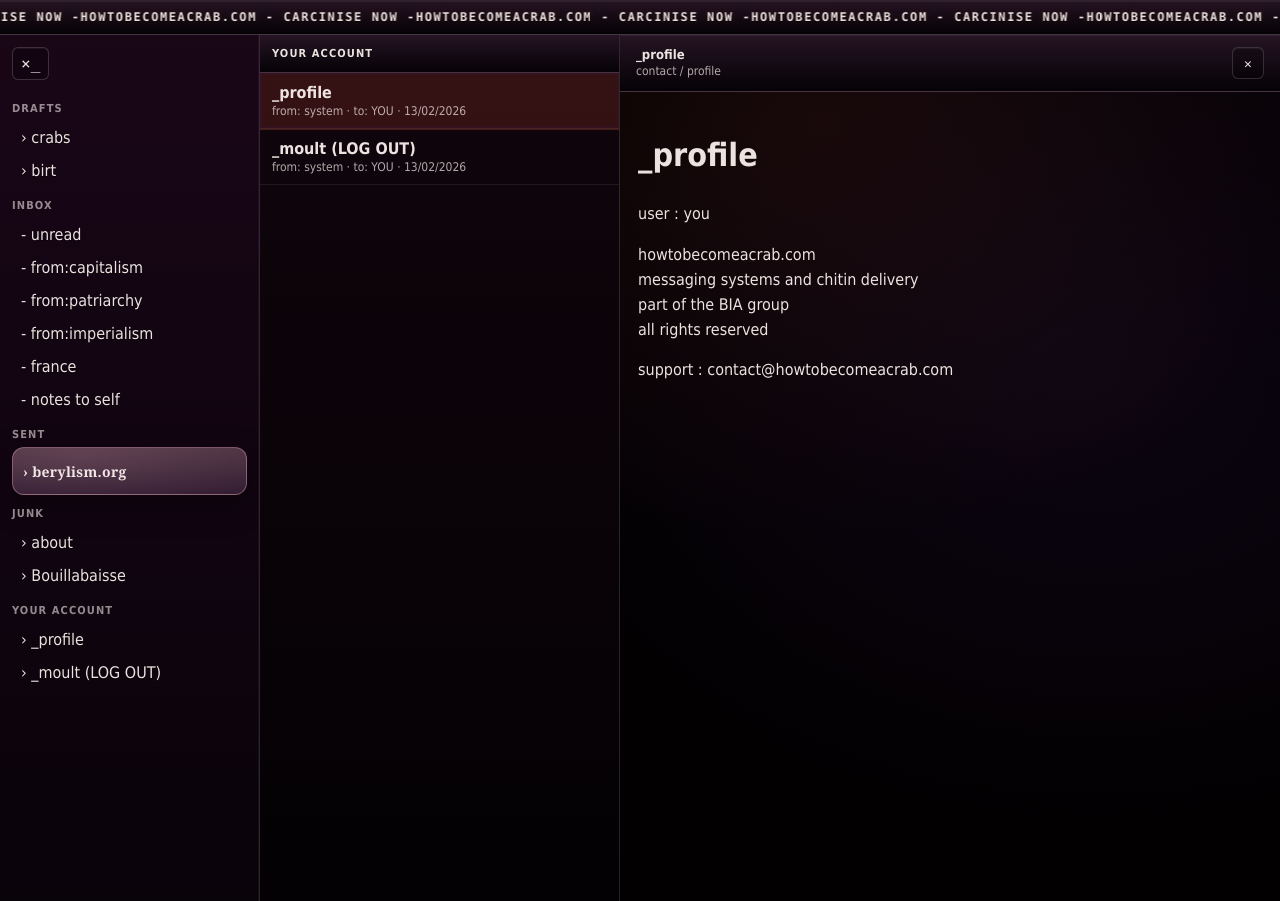
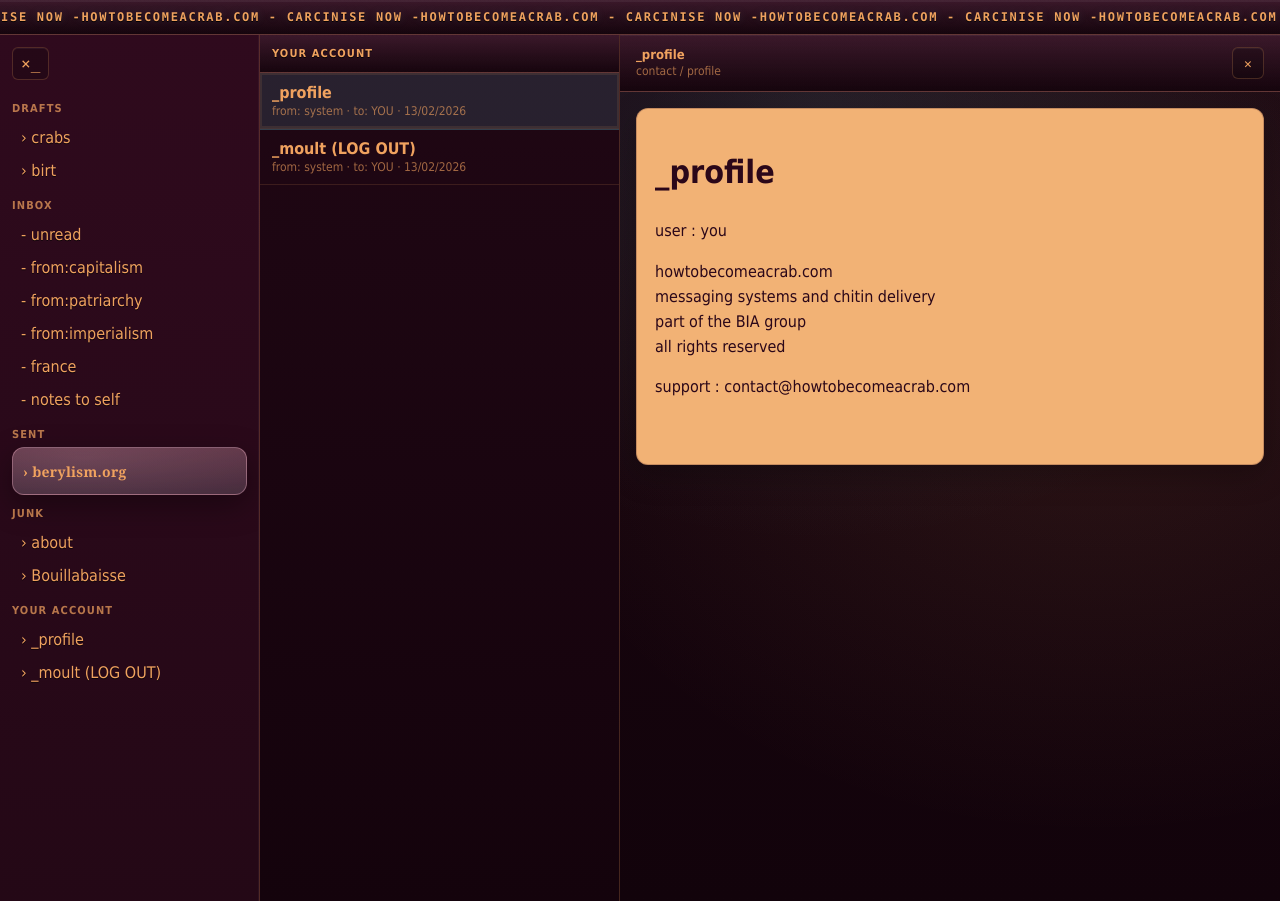
Before and after one commit to blhls/howtobecomeacrab, a Jekyll site: the page built from mail/account/index.md, in a window 1280 px wide. Built offline with Jekyll 4.4.1, drawn with Linux system fonts in a browser that asks for light colours.

Commit message:
Update mail.html

```diff
--- a/_layouts/mail.html
+++ b/_layouts/mail.html
@@ -1,759 +1,393 @@
 <!doctype html>
-
 <html lang="en">
-
 <head>
-
   <meta charset="utf-8" />
-
   <meta name="viewport" content="width=device-width, initial-scale=1" />
-
   <title>{% if page.title %}{{ page.title }} — {% endif %}{{ site.title }}</title>
 
-
-
   <style>
-
     :root{
-
       --topbar-h: 34px;
-
       --folders-w: 260px;
-
       --folders-w-mini: 64px;
-
       --list-w: 360px;
 
+      /* CORE PALETTE */
+      --burgundy-0: #1a0610;   /* deep velvet */
+      --burgundy-1: #240816;   /* panels */
+      --burgundy-2: #2f0a1d;   /* panel chrome */
+      --crab-ui:    #f0a25f;   /* light crab-orange (UI text / borders) */
+      --crab-paper: #f2b275;   /* email background */
+      --duck:       #5aa7b7;   /* accent */
+      --duck-2:     #3f8f9f;
 
+      --ink:        #2b0719;   /* burgundy text on crab paper */
+      --muted:      rgba(240,162,95,.78);
+      --muted2:     rgba(240,162,95,.62);
 
-      /* WARM night palette (no indigo/navy) */
+      --border:     rgba(240,162,95,.22);
+      --border2:    rgba(240,162,95,.14);
+      --shadow:     rgba(0,0,0,.55);
 
-      --bg0: #040204;
-
-      --bg1: #09030a;
-
-      --bg2: #11050d;
-
-      --bg3: #190617;
-
-
-
-      --violet: #3a1b5a;
-
-      --crab:   #c2462d;
-
-
-
-      --text:  rgba(255,245,242,.92);
-
-      --muted: rgba(255,245,242,.68);
-
-
-
-      --border:  rgba(255,245,242,.14);
-
-      --border2: rgba(255,245,242,.08);
-
+      --link:       #5aa7b7;   /* duck blue for links */
+      --linkHover:  #7fc7d4;
     }
-
-
 
     html, body { height: 100%; margin: 0; }
 
-
-
-    /* SAFE Latin UI stack first (prevents CJK fallback surprises) */
-
     body{
-
       font-family: Tahoma, Verdana, Arial, Helvetica, sans-serif;
-
-      color: var(--text);
-
+      color: var(--crab-ui);
       background:
-
-        radial-gradient(1100px 760px at 36% 18%, rgba(58,27,90,.46), transparent 62%),
-
-        radial-gradient(900px 700px at 74% 58%, rgba(194,70,45,.20), transparent 66%),
-
-        linear-gradient(180deg, var(--bg0), #020102);
-
+        radial-gradient(1200px 800px at 35% 20%, rgba(90,167,183,.16), transparent 62%),
+        radial-gradient(900px 700px at 75% 60%, rgba(240,162,95,.10), transparent 68%),
+        linear-gradient(180deg, var(--burgundy-0), #12030b);
     }
-
-
 
     body.folders-mini { --folders-w: var(--folders-w-mini); }
 
-
-
     .app{
-
       height: calc(100vh - var(--topbar-h));
-
       display: grid;
-
       grid-template-columns: var(--folders-w) var(--list-w) 1fr;
-
       min-height: 0;
-
     }
 
-
-
     /* ===== Top banner ===== */
-
     .topbar{
-
       position: sticky;
-
       top: 0;
-
       height: var(--topbar-h);
-
       border-bottom: 1px solid var(--border);
-
       overflow: hidden;
-
       z-index: 50;
-
       background:
-
-        linear-gradient(180deg, rgba(255,255,255,.06), rgba(0,0,0,.42)),
-
-        linear-gradient(180deg, var(--bg3), var(--bg1));
-
+        linear-gradient(180deg, rgba(255,255,255,.06), rgba(0,0,0,.40)),
+        linear-gradient(180deg, var(--burgundy-2), var(--burgundy-1));
       box-shadow: 0 2px 0 rgba(255,255,255,.05) inset;
-
     }
 
-
-
     .marquee{
-
       height: 100%;
-
       overflow: hidden;
-
       display: flex;
-
       align-items: center;
-
     }
 
-
-
     .track{
-
       display: inline-flex;
-
       align-items: center;
-
       width: max-content;
-
       animation: marquee 10s linear infinite;
-
       will-change: transform;
-
     }
 
-
-
     .chunk{
-
       display: inline-block;
-
       white-space: nowrap;
 
       font-family: "Lucida Console", Monaco, "Courier New", Courier, monospace;
-
       font-weight: 900;
-
       font-size: 12px;
-
-      letter-spacing: 1.6px;
-
+      letter-spacing: 1.7px;
       text-transform: uppercase;
 
-      color: rgba(255,245,242,.92);
-
-      text-shadow: 0 1px 0 rgba(0,0,0,.9), 0 0 10px rgba(194,70,45,.22);
-
+      color: var(--crab-ui);
+      text-shadow:
+        0 1px 0 rgba(0,0,0,.85),
+        0 0 10px rgba(90,167,183,.18);
     }
 
-
-
     @keyframes marquee{
-
       from { transform: translateX(0); }
-
       to   { transform: translateX(-50%); }
-
     }
 
-
-
     /* ===== Left folders ===== */
-
     .folders{
-
-      background: linear-gradient(180deg, var(--bg3), var(--bg1));
-
+      background: linear-gradient(180deg, var(--burgundy-2), var(--burgundy-1));
       border-right: 1px solid var(--border);
-
       padding: 12px;
-
       box-sizing: border-box;
-
       overflow: auto;
-
       box-shadow: -1px 0 0 rgba(255,255,255,.04) inset;
-
     }
 
-
-
     .toggle{
-
       display: inline-block;
-
       padding: 6px 8px;
-
-      border: 1px solid rgba(255,245,242,.18);
-
-      background: rgba(0,0,0,.22);
-
+      border: 1px solid var(--border);
+      background: rgba(0,0,0,.20);
       cursor: pointer;
-
       user-select: none;
-
       margin-bottom: 10px;
-
       border-radius: 6px;
-
-      color: var(--text);
-
+      color: var(--crab-ui);
       font-family: "Lucida Console", Monaco, "Courier New", Courier, monospace;
-
       box-shadow: 0 1px 0 rgba(255,255,255,.05) inset;
-
     }
-
-
 
     .group{ margin: 12px 0; }
 
-
-
     .group-title{
-
       font-weight: 800;
-
       font-size: 11px;
-
       letter-spacing: 1.1px;
-
-      opacity: .82;
-
+      opacity: .92;
       margin: 8px 0 6px;
-
       color: var(--muted);
-
       text-transform: uppercase;
-
     }
 
-
-
     .folder-item{
-
       display: block;
-
       text-decoration: none;
-
       color: inherit;
-
       padding: 6px 8px;
-
       border-radius: 8px;
-
       border: 1px solid transparent;
-
     }
 
-
-
     .folder-item:hover{
-
-      background: rgba(255,245,242,.06);
-
-      border-color: rgba(255,245,242,.10);
-
+      background: rgba(240,162,95,.08);
+      border-color: rgba(90,167,183,.22);
     }
 
-
-
     .folder-item .folder-text{
-
       text-shadow: 0 1px 0 rgba(0,0,0,.65);
-
     }
 
-
-
     /* mini collapsed */
-
     .mini{ display: none; gap: 10px; align-items: center; }
 
-
-
     .mini .hamburger{
-
       display: inline-block;
-
       padding: 6px 8px;
-
-      border: 1px solid rgba(255,245,242,.18);
-
-      background: rgba(0,0,0,.22);
-
+      border: 1px solid var(--border);
+      background: rgba(0,0,0,.20);
       cursor: pointer;
-
       user-select: none;
-
       width: fit-content;
-
       border-radius: 6px;
-
-      color: var(--text);
-
+      color: var(--crab-ui);
       font-family: "Lucida Console", Monaco, "Courier New", Courier, monospace;
-
       box-shadow: 0 1px 0 rgba(255,255,255,.05) inset;
-
     }
 
+    .mini .letters{
+      font-weight: 900;
+      letter-spacing: .6px;
+      line-height: 1.05;
+      opacity: .95;
+      color: var(--crab-ui);
+      font-family: "Lucida Console", Monaco, "Courier New", Courier, monospace;
+    }
+    .mini .letters span{ display: block; }
 
+    body.folders-mini .toggle,
+    body.folders-mini .group{ display: none; }
+    body.folders-mini .mini{ display: grid; }
+    body.folders-mini .folders{ padding: 12px 8px; }
 
-    .mini .letters{
-
-      font-weight: 900;
-
-      letter-spacing: .6px;
-
-      line-height: 1.05;
-
-      opacity: .92;
-
-      font-family: "Lucida Console", Monaco, "Courier New", Courier, monospace;
-
+    /* ===== Middle list ===== */
+    .list{
+      background: linear-gradient(180deg, #200714, #14030c);
+      border-right: 1px solid var(--border);
+      overflow: auto;
+      min-height: 0;
     }
 
-    .mini .letters span{ display: block; }
-
-
-
-    body.folders-mini .toggle,
-
-    body.folders-mini .group{ display: none; }
-
-    body.folders-mini .mini{ display: grid; }
-
-    body.folders-mini .folders{ padding: 12px 8px; }
-
-
-
-    /* ===== Middle list ===== */
-
-    .list{
-
-      background: linear-gradient(180deg, var(--bg2), #030103);
-
-      border-right: 1px solid var(--border);
-
-      overflow: auto;
-
-      min-height: 0;
-
+    .list-header{
+      padding: 12px;
+      border-bottom: 1px solid var(--border);
+      font-weight: 800;
+      font-size: 11px;
+      letter-spacing: 1.1px;
+      text-transform: uppercase;
+      background:
+        linear-gradient(180deg, rgba(255,255,255,.06), rgba(0,0,0,.36)),
+        linear-gradient(180deg, var(--burgundy-2), var(--burgundy-1));
+      position: sticky;
+      top: 0;
+      z-index: 5;
+      color: var(--crab-ui);
+      text-shadow: 0 1px 0 rgba(0,0,0,.85);
     }
 
-
-
-    .list-header{
-
-      padding: 12px;
-
-      border-bottom: 1px solid var(--border);
-
-      font-weight: 800;
-
-      font-size: 11px;
-
-      letter-spacing: 1.1px;
-
-      text-transform: uppercase;
-
-      background:
-
-        linear-gradient(180deg, rgba(255,255,255,.06), rgba(0,0,0,.34)),
-
-        linear-gradient(180deg, var(--bg3), var(--bg1));
-
-      position: sticky;
-
-      top: 0;
-
-      z-index: 5;
-
-      color: rgba(255,245,242,.92);
-
-      text-shadow: 0 1px 0 rgba(0,0,0,.85);
-
+    .msg{
+      display: grid;
+      gap: 2px;
+      padding: 10px 12px;
+      border-bottom: 1px solid var(--border2);
+      text-decoration: none;
+      color: inherit;
     }
 
+    .msg:hover{ background: rgba(90,167,183,.10); }
 
+    .msg .meta{ font-size: 12px; color: var(--muted2); }
+    .msg .subj{ font-weight: 800; color: var(--crab-ui); }
 
-    .msg{
-
-      display: grid;
-
-      gap: 2px;
-
-      padding: 10px 12px;
-
-      border-bottom: 1px solid var(--border2);
-
-      text-decoration: none;
-
-      color: inherit;
-
+    .msg.active{
+      background: rgba(90,167,183,.16);
+      outline: 1px solid rgba(90,167,183,.35);
+      box-shadow: 0 0 0 2px rgba(240,162,95,.10) inset;
     }
 
-
-
-    .msg:hover{ background: rgba(58,27,90,.16); }
-
-
-
-    .msg .meta{ font-size: 12px; color: var(--muted); }
-
-    .msg .subj{ font-weight: 800; color: var(--text); }
-
-
-
-    .msg.active{
-
-      background: rgba(194,70,45,.20);
-
-      outline: 1px solid rgba(194,70,45,.32);
-
-      box-shadow: 0 0 0 2px rgba(58,27,90,.16) inset;
-
+    /* ===== Right reading pane ===== */
+    .view{
+      background:
+        radial-gradient(900px 700px at 30% 10%, rgba(90,167,183,.14), transparent 60%),
+        radial-gradient(900px 700px at 72% 40%, rgba(240,162,95,.10), transparent 65%),
+        linear-gradient(180deg, #1a0610, #12030b);
+      overflow: auto;
+      min-height: 0;
     }
 
-
-
-    /* ===== Right reading pane ===== */
-
-    .view{
-
+    /* header stays burgundy + crab UI text */
+    .email-header{
+      display: flex;
+      align-items: flex-start;
+      justify-content: space-between;
+      gap: 14px;
+      border-bottom: 1px solid var(--border);
+      padding: 12px 16px;
+      font-size: 13px;
       background:
-
-        radial-gradient(900px 700px at 30% 10%, rgba(194,70,45,.10), transparent 60%),
-
-        radial-gradient(900px 700px at 72% 40%, rgba(58,27,90,.18), transparent 65%),
-
-        linear-gradient(180deg, #030103, #020001);
-
-      overflow: auto;
-
-      min-height: 0;
-
+        linear-gradient(180deg, rgba(255,255,255,.06), rgba(0,0,0,.40)),
+        linear-gradient(180deg, var(--burgundy-2), var(--burgundy-1));
+      position: sticky;
+      top: 0;
+      z-index: 5;
+      box-shadow: 0 1px 0 rgba(255,255,255,.05) inset;
+      color: var(--crab-ui);
     }
-
-
-
-    .email-header{
-
-      display: flex;
-
-      align-items: flex-start;
-
-      justify-content: space-between;
-
-      gap: 14px;
-
-      border-bottom: 1px solid var(--border);
-
-      padding: 12px 16px;
-
-      font-size: 13px;
-
-      background:
-
-        linear-gradient(180deg, rgba(255,255,255,.06), rgba(0,0,0,.36)),
-
-        linear-gradient(180deg, var(--bg3), var(--bg1));
-
-      position: sticky;
-
-      top: 0;
-
-      z-index: 5;
-
-      box-shadow: 0 1px 0 rgba(255,255,255,.05) inset;
-
-    }
-
-
 
     .hdr-left{ display: grid; gap: 2px; }
 
-
-
-    /* ensure header uses Latin UI font */
-
-    .email-header, .email-header *{
-
-      font-family: Tahoma, Verdana, Arial, Helvetica, sans-serif;
-
+    .email-header strong{
+      color: var(--crab-ui);
+      font-weight: 900;
     }
 
-
-
     .closebtn{
-
       text-decoration: none;
-
-      color: rgba(255,245,242,.92);
-
+      color: var(--crab-ui);
       font-weight: 900;
-
       width: 30px;
-
       height: 30px;
-
       display: grid;
-
       place-items: center;
-
-      border: 1px solid rgba(255,245,242,.16);
-
-      background: rgba(0,0,0,.22);
-
+      border: 1px solid var(--border);
+      background: rgba(0,0,0,.20);
       border-radius: 6px;
-
       flex: 0 0 auto;
-
       font-family: "Lucida Console", Monaco, "Courier New", Courier, monospace;
-
       box-shadow: 0 1px 0 rgba(255,255,255,.05) inset;
-
     }
 
-
-
     .closebtn:hover{
-
-      border-color: rgba(194,70,45,.60);
-
-      box-shadow: 0 0 0 2px rgba(194,70,45,.18);
-
+      border-color: rgba(90,167,183,.55);
+      box-shadow: 0 0 0 2px rgba(90,167,183,.18);
     }
 
-
-
+    /* EMAIL BODY: crab-paper background + burgundy text */
     .email-body{
-
       padding: 18px 18px 48px;
-
       max-width: 920px;
-
       line-height: 1.55;
-
       font-size: 16px;
 
+      background: var(--crab-paper);
+      color: var(--ink);
+      margin: 16px;
+      border-radius: 12px;
+      border: 1px solid rgba(43,7,25,.22);
+      box-shadow: 0 10px 30px rgba(0,0,0,.25);
     }
 
-
-
-    /* blue only as contrast */
-
-    .email-body a{ color: #7aa2ff; }
-
-    .email-body a:hover{ color: #ffd2c7; }
-
-
-
-    /* sent special */
-
-    .sentbox{
-
-      margin-top: 6px;
-
-      padding: 12px 10px;
-
-      border-radius: 12px;
-
-      border: 1px solid rgba(255, 190, 210, .35);
-
-      background:
-
-        radial-gradient(700px 220px at 30% 20%, rgba(255, 190, 210, .22), transparent 60%),
-
-        linear-gradient(180deg, rgba(255, 190, 210, .16), rgba(58,27,90,.18));
-
-      box-shadow: 0 10px 30px rgba(0,0,0,.35);
-
-      font-family: "Georgia", "Times New Roman", serif;
-
-      letter-spacing: .3px;
-
-      font-weight: 700;
-
+    .email-body h1, .email-body h2, .email-body h3{
+      color: var(--ink);
+      text-shadow: none;
     }
 
+    .email-body a{ color: var(--duck-2); }
+    .email-body a:hover{ color: var(--duck); }
 
+    /* SENT special box */
+    .sentbox{
+      margin-top: 6px;
+      padding: 12px 10px;
+      border-radius: 12px;
+      border: 1px solid rgba(255, 190, 210, .35);
+      background:
+        radial-gradient(700px 220px at 30% 20%, rgba(255, 190, 210, .22), transparent 60%),
+        linear-gradient(180deg, rgba(255, 190, 210, .16), rgba(90,167,183,.10));
+      box-shadow: 0 10px 30px rgba(0,0,0,.35);
+      font-family: "Georgia", "Times New Roman", serif;
+      letter-spacing: .3px;
+      font-weight: 700;
+      color: var(--crab-ui);
+    }
 
     .sentbox:hover{
-
-      border-color: rgba(255, 190, 210, .65);
-
-      box-shadow: 0 0 0 2px rgba(255, 190, 210, .18), 0 14px 40px rgba(0,0,0,.45);
-
+      border-color: rgba(90,167,183,.60);
+      box-shadow: 0 0 0 2px rgba(90,167,183,.18), 0 14px 40px rgba(0,0,0,.45);
     }
 
-
-
     .sentbox .folder-text{ text-shadow: none; font-size: 14px; }
-
   </style>
-
 </head>
 
-
-
 <body>
-
   <div class="topbar">
-
     <div class="marquee" aria-hidden="true">
-
       <div class="track">
-
-        <span class="chunk">  HOWTOBECOMEACRAB.COM - CARCINISE NOW -  </span>
-
-        <span class="chunk">  HOWTOBECOMEACRAB.COM - CARCINISE NOW -  </span>
-
-        <span class="chunk">  HOWTOBECOMEACRAB.COM - CARCINISE NOW -  </span>
-
-        <span class="chunk">  HOWTOBECOMEACRAB.COM - CARCINISE NOW -  </span>
-
-        <span class="chunk">  HOWTOBECOMEACRAB.COM - CARCINISE NOW -  </span>
-
-        <span class="chunk">  HOWTOBECOMEACRAB.COM - CARCINISE NOW -  </span>
-
-        <span class="chunk">  HOWTOBECOMEACRAB.COM - CARCINISE NOW -  </span>
-
-        <span class="chunk">  HOWTOBECOMEACRAB.COM - CARCINISE NOW -  </span>
-
-        <span class="chunk">  HOWTOBECOMEACRAB.COM - CARCINISE NOW -  </span>
-
-        <span class="chunk">  HOWTOBECOMEACRAB.COM - CARCINISE NOW -  </span>
-
-        <span class="chunk">  HOWTOBECOMEACRAB.COM - CARCINISE NOW -  </span>
-
-        <span class="chunk">  HOWTOBECOMEACRAB.COM - CARCINISE NOW -  </span>
-
+     <span class="chunk"> HOWTOBECOMEACRAB.COM - CARCINISE NOW - </span> <span class="chunk"> HOWTOBECOMEACRAB.COM - CARCINISE NOW - </span> <span class="chunk"> HOWTOBECOMEACRAB.COM - CARCINISE NOW - </span> <span class="chunk"> HOWTOBECOMEACRAB.COM - CARCINISE NOW - </span> <span class="chunk"> HOWTOBECOMEACRAB.COM - CARCINISE NOW - </span> <span class="chunk"> HOWTOBECOMEACRAB.COM - CARCINISE NOW - </span> <span class="chunk"> HOWTOBECOMEACRAB.COM - CARCINISE NOW - </span> <span class="chunk"> HOWTOBECOMEACRAB.COM - CARCINISE NOW - </span> <span class="chunk"> HOWTOBECOMEACRAB.COM - CARCINISE NOW - </span> <span class="chunk"> HOWTOBECOMEACRAB.COM - CARCINISE NOW - </span> <span class="chunk"> HOWTOBECOMEACRAB.COM - CARCINISE NOW - </span> <span class="chunk"> HOWTOBECOMEACRAB.COM - CARCINISE NOW - </span>
       </div>
-
     </div>
-
   </div>
 
-
-
   <div class="app">
-
     {% include folders.html %}
 
-
-
     <aside class="list">
-
       {% include message_list.html %}
-
     </aside>
 
-
-
     <main class="view">
-
       {% if page.show_close != false %}
-
         <div class="email-header">
-
           <div class="hdr-left">
-
             {% if page.email_view %}
-
               <div><strong>from :</strong> {{ page.from | default: "UNKNOWN" }}</div>
-
               <div><strong>to :</strong> YOU</div>
-
               <div><strong>date :</strong> {{ page.date | date: "%d/%m/%Y" }}</div>
-
               <div><strong>subject :</strong> {{ page.subject | default: page.title }}</div>
-
               <div><strong>cc :</strong> {{ page.cc | default: "BLHLS" }}</div>
-
             {% else %}
-
               <div><strong>{{ page.title }}</strong></div>
-
-              <div style="color: var(--muted); font-size: 12px;">contact / profile</div>
-
+              <div style="color: var(--muted2); font-size: 12px;">contact / profile</div>
             {% endif %}
-
           </div>
 
-
-
           <a class="closebtn" href="{{ site.baseurl }}{{ page.close_to | default: '/mail/blank/' }}">✕</a>
-
         </div>
-
       {% endif %}
 
-
-
       <div class="email-body">
-
         {{ content }}
-
       </div>
-
     </main>
-
   </div>
 
-
-
   <script>
-
     (function(){
-
       const toggles = document.querySelectorAll('[data-folders-toggle]');
-
       toggles.forEach(btn => btn.addEventListener('click', () => {
-
         document.body.classList.toggle('folders-mini');
-
       }));
-
     })();
-
   </script>
-
 </body>
-
 </html>
```
